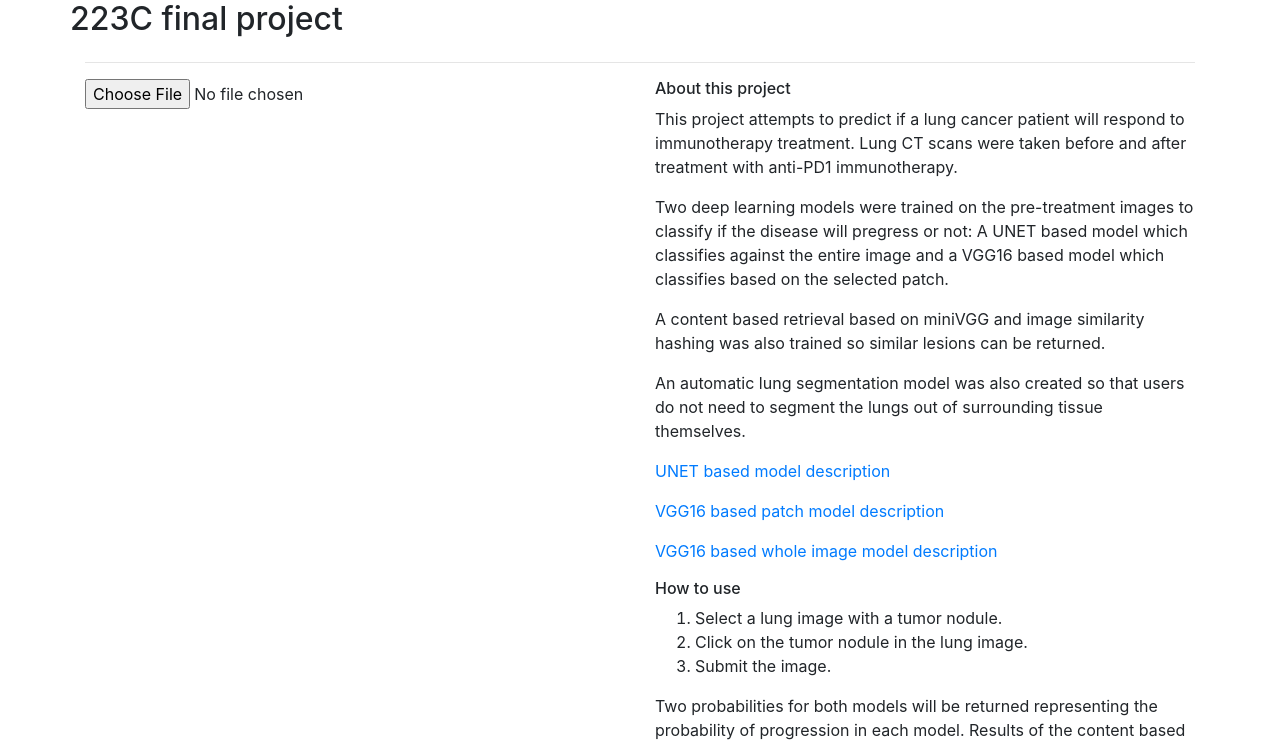
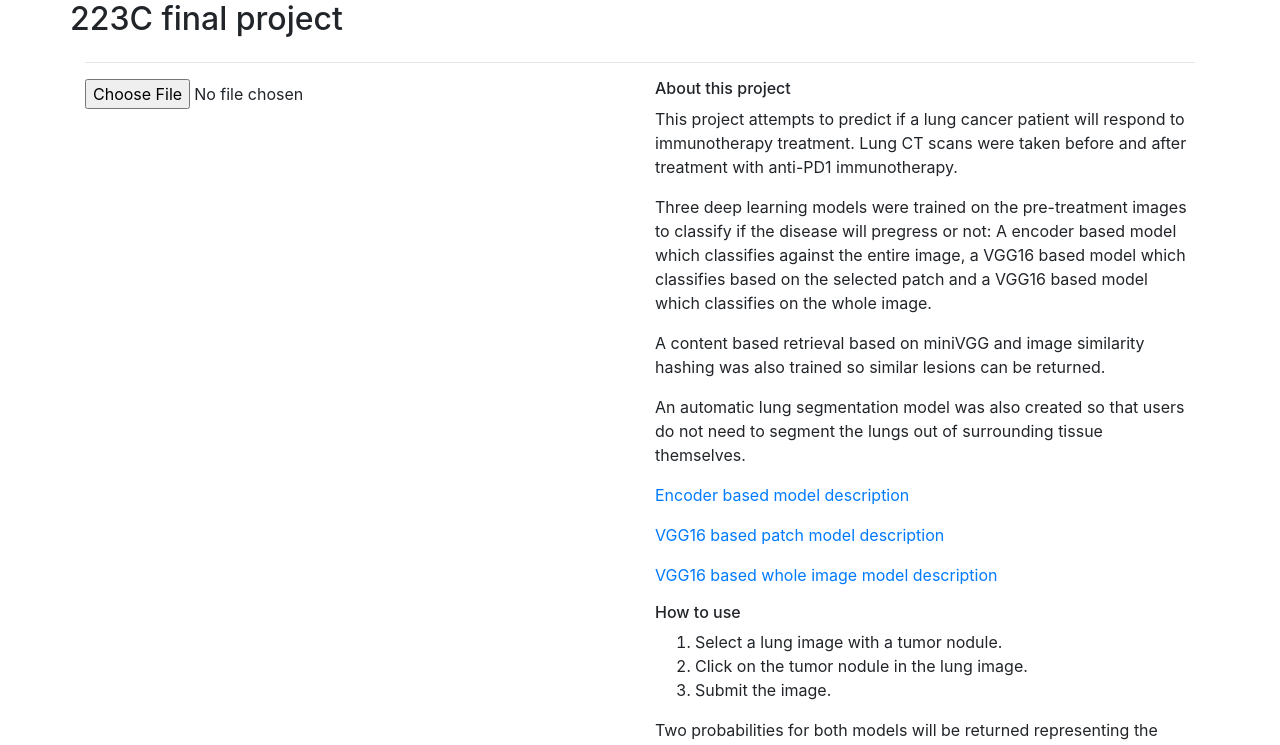
Before and after one commit to fivebillionmph/be223c, a Flask app: template web/templates/index.html in a window 1280 px wide. Shown: the top 745 px of the page. Run offline with Flask 2, Linux system fonts and the light colour scheme; the template is opened without the code that fills it, so the values that code supplies are empty; parts of the project's set-up code (start-up, migrations or seed data) failed here and were passed over; some libraries are stand-ins or nearby versions.

Commit message:
text updates

```diff
--- a/NOTES.txt
+++ b/NOTES.txt
@@ -2,3 +2,5 @@ A16PR4020.png
     nodule on bottom left returns exact match on hashing
 
 A40PR2013.png
+A07PR4001.png
+A19PR4001.png
--- a/web/static/js/index.js
+++ b/web/static/js/index.js
@@ -54,6 +54,11 @@ var app = new Vue({
                         return -1;
                     } else if(b.similarity < a.similarity) {
                         return 1;
+                    }
+                    if(b.mutual_info_score > a.mutual_info_score) {
+                        return 1;
+                    } else if(b.mutual_info_score < a.mutual_info_score) {
+                        return -1;
                     }
                     return 0;
                 });
--- a/web/templates/index.html
+++ b/web/templates/index.html
@@ -34,10 +34,10 @@
             <div class="col-md-6">
                 <h6>About this project</h6>
                 <p>This project attempts to predict if a lung cancer patient will respond to immunotherapy treatment.  Lung CT scans were taken before and after treatment with anti-PD1 immunotherapy.</p>
-                <p>Two deep learning models were trained on the pre-treatment images to classify if the disease will pregress or not: A UNET based model which classifies against the entire image and a VGG16 based model which classifies based on the selected patch.</p>
+                <p>Three deep learning models were trained on the pre-treatment images to classify if the disease will pregress or not: A encoder based model which classifies against the entire image, a VGG16 based model which classifies based on the selected patch and a VGG16 based model which classifies on the whole image.</p>
                 <p>A content based retrieval based on miniVGG and image similarity hashing was also trained so similar lesions can be returned.</p>
                 <p>An automatic lung segmentation model was also created so that users do not need to segment the lungs out of surrounding tissue themselves.</p>
-                <p><a href="/model/1">UNET based model description</a></p>
+                <p><a href="/model/1">Encoder based model description</a></p>
                 <p><a href="/model/2">VGG16 based patch model description</a></p>
                 <p><a href="/model/3">VGG16 based whole image model description</a></p>
                 <h6>How to use</h6>
@@ -57,7 +57,7 @@
             <div class="col-md-6">
                 <div class="result-box">
                     <h6>Probability of disease progression</h6>
-                    UNET based classifier: <span v-bind:class="{'text-danger': result.probability1 >= 0.5, 'text-success': result.probability1 < 0.5}">${ probString(result.probability1) }</span><br/>
+                    Encoder based classifier: <span v-bind:class="{'text-danger': result.probability1 >= 0.5, 'text-success': result.probability1 < 0.5}">${ probString(result.probability1) }</span><br/>
                     VGG16 based patch classifier: <span v-bind:class="{'text-danger': result.probability2 >= 0.5, 'text-success': result.probability2 < 0.5}">${ probString(result.probability2) }</span><br/>
                     VGG16 based whole image classifier: <span v-bind:class="{'text-danger': result.probability3 >= 0.5, 'text-success': result.probability3 < 0.5}">${ probString(result.probability3) }</span>
                 </div>
```
